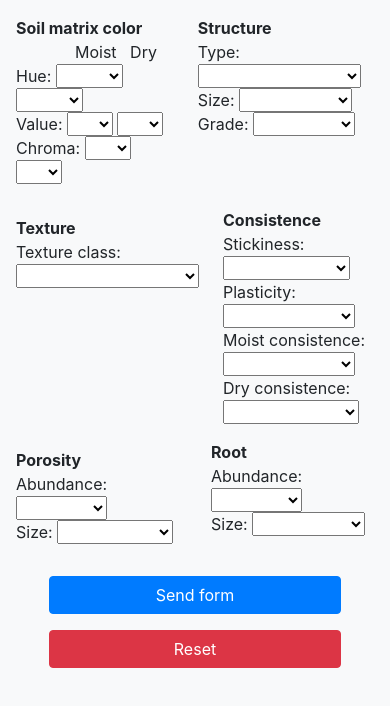
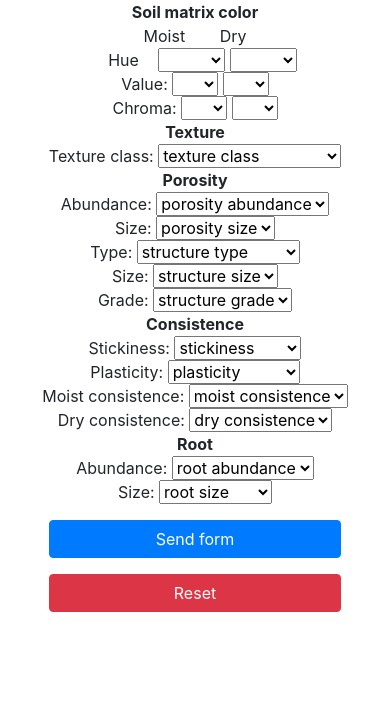
Before and after one commit to fsqitest/fsqitest.github.io, a plain HTML site: page index.html in a window 390 px wide. Drawn offline with nearby package versions, Linux system fonts and the light colour scheme.

Commit message:
cambios para responsive parte 1

```diff
--- a/index.html
+++ b/index.html
@@ -13,19 +13,21 @@
     <link rel="stylesheet" href="./styles/responsive.css">
     <title>Formulario de prueba</title>
 </head>
-<body class="bg-light">
+<body >
 
+    <main>
+        <form id="formulario" class="container">
 
-    <main >
-        <form id="formulario" >
-            <div class="d-flex flex-row justify-content-center">
-                <div class="p-3">
-                    <b>Soil matrix color</b>
-
-                    <br><span class="ml-3">&nbsp;&nbsp;&nbsp;&nbsp;&nbsp;&nbsp;</span><span class="ml-3">Moist</span>&nbsp;&nbsp;&nbsp;<span>Dry</span> <br>
-                    <span class="pc">Hue: </span>
-                    <select name="hue_moist" id="hue_moist">
-                        <option value="Vacio"></option>
+            <div class="row">
+                <div class="campo col-12 col-md-6 text-center">
+                    <b class="d-md-block">Soil matrix color</b>
+                    <span class="d-block"></span>
+                    <span class="text-center col-6">Moist</span>
+                    <span class="text-center col-6">Dry</span>
+                    <span class="d-block"></span>
+                    <span class="text-center col-6">Hue</span>
+                    <select name="hue_moist" id="hue_moist" class="">
+                        <option value="Vacio" class="movil"></option>
                         <option value="2.5Y">2.5Y</option>
                         <option value="2.5YR">2.5YR</option>
                         <option value="5YR">5YR</option>
@@ -36,10 +38,13 @@
                         <option value="Vacio"></option>
                         <option value="2.5Y">2.5Y</option>
                         <option value="2.5YR">2.5YR</option>
-                        <option, mucha value="5YR">5YR</option>
+                        <option value="5YR">5YR</option>
                         <option value="5YR">7.5YR</option>
                         <option value="10YR">10YR</option>
-                    </select> <br>
+                    </select>
+                    <span class="d-block"></span>
+
+
                     <span class="pc">Value: </span>
                     <select name="value_moist" id="value_moist">
                         <option value="Vacio"></option>
@@ -71,7 +76,9 @@
                         <option value="7">7</option>
                         <option value="7.5">7.5</option>
                         <option value="8">8</option>
-                    </select> <br>
+                    </select>
+                    <span class="d-block"></span>
+
                     <span class="pc">Chroma: </span>
                     <select name="chroma_moist" id="chroma_moist">
                         <option value="Vacio"></option>
@@ -102,47 +109,14 @@
                         <option value="6">6</option>
                     </select>
 
-                </div>
-                <div class="p-3">
-                    <b>Structure</b><br>
-                    <span class="pc">Type: </span>
-                    <select name="structure_type" id="structure_type">
-                        <option value="Vacio"></option>
-                        <option value="Granular">Granular</option>
-                        <option value="Crumbly">Crumbly</option>
-                        <option value="Subangular blocky">Subangular blocky</option>
-                        <option value="Angular blocky">Angular blocky</option>
 
-                    </select>
-                    <br>
-                    <span>Size: </span>
-                    <select name="structure_size" id="structure_size">
-                        <option value="Vacio"></option>
-                        <option value="Very fine">Very fine</option>
-                        <option value="Fine">Fine</option>
-                        <option value="Medium">Medium</option>
-                        <option value="Coarse">Coarse</option>
-                        <option value="Very coarse">Very coarse</option>
-                    </select>  <br>
-                    <span>Grade: </span>
-                    <select name="structure_grade" id="structure_grade">
-                        <option value="Vacio"></option>
-                        <option value="Very weak">Very weak</option>
-                        <option value="Weak">Weak</option>
-                        <option value="Moderate">Moderate</option>
-                        <option value="Strong">Strong</option>
-                    </select>  <br>
-                </div>
-            </div>
+                    <span class="d-block"></span>
 
-
-            <div class="d-flex flex-row justify-content-center">
-                <div class="p-3">
                     <b>Texture</b>
                     <span class="d-block"></span>
                     <span class="pc">Texture class: </span>
                     <select name="texture_class" id="texture_class">
-                        <option value="Vacio"><span class="movil"></span></option>
+                        <option value="Vacio" class="movil">texture class</option>
                         <option value="C-Clay">C-Clay</option>
                         <option value="SC-Sandy clay">SC-Sandy clay</option>
                         <option value="L-Loamy">L-Loamy</option>
@@ -152,18 +126,75 @@
                         <option value="CL-Clay loam">CL-Clay loam</option>
                         <option value="SiL-Silty loam">SiL-Silty loam</option>
                         <option value="SL-Sandy loam">SL-Sandy loam</option>
-                        <option, mucha value="LS-Loamy sand">LS-Loamy sand</option>
+                        <option value="LS-Loamy sand">LS-Loamy sand</option>
                         <option value="S-Sand">S-Sand</option>
                         <option value="Si-Silt">Si-Silt</option>
                     </select>
                     <span class="d-block"></span>
+
+                    <b>Porosity</b>
+                    <span class="d-block"></span>
+                    <span class="pc">Abundance: </span>
+                    <select name="porosity_abundance" id="porosity_abundance">
+                        <option value="Vacio">porosity abundance</option>
+                        <option value="Very few">Very few</option>
+                        <option value="Few">Few</option>
+                        <option value="Common">Common</option>
+                        <option value="Many">Many</option>
+                    </select>
+                    <span class="d-block"></span>
+                    <span class="pc">Size: </span>
+                    <select name="porosity_size" id="porosity_size">
+                        <option value="Vacio">porosity size</option>
+                        <option value="Very fine">Very fine</option>
+                        <option value="Fine">Fine</option>
+                        <option value="Medium">Medium</option>
+                        <option value="Coarse">Coarse</option>
+                        <option value="Coarse">Very Coarse</option>
+                    </select>
+
                 </div>
-                <div class="p-2">
+
+
+
+
+
+                <div class="campo col-12 col-md-6 text-center">
+                    <b class="d-none d-md-block">Structure type</b>
+
+                    <span class="pc">Type: </span>
+                    <select name="structure_type" id="structure_type">
+                        <option value="Vacio">structure type</option>
+                        <option value="Granular">Granular</option>
+                        <option value="Crumbly">Crumbly</option>
+                        <option value="Subangular blocky">Subangular blocky</option>
+                        <option value="Angular blocky">Angular blocky</option>
+                    </select>
+                    <span class="d-block"></span>
+                    <span>Size: </span>
+                    <select name="structure_size" id="structure_size">
+                        <option value="Vacio">structure size</option>
+                        <option value="Very fine">Very fine</option>
+                        <option value="Fine">Fine</option>
+                        <option value="Medium">Medium</option>
+                        <option value="Coarse">Coarse</option>
+                        <option value="Very coarse">Very coarse</option>
+                    </select>
+                    <span class="d-block"></span>
+                    <span>Grade: </span>
+                    <select name="structure_grade" id="structure_grade">
+                        <option value="Vacio">structure grade</option>
+                        <option value="Very weak">Very weak</option>
+                        <option value="Weak">Weak</option>
+                        <option value="Moderate">Moderate</option>
+                        <option value="Strong">Strong</option>
+                    </select>
+                    <span class="d-block"></span>
                     <b>Consistence</b>
                     <span class="d-block"></span>
                     <span class="pc">Stickiness: </span>
                     <select name="stickiness" id="stickiness">
-                        <option value="Vacio"><span class="movil"></span></option>
+                        <option value="Vacio">stickiness</option>
                         <option value="Non sticky">Non sticky</option>
                         <option value="Slightly sticky">Slightly sticky</option>
                         <option value="Sticky">Sticky</option>
@@ -173,7 +204,7 @@
                     <span class="d-block"></span>
                     <span class="pc">Plasticity: </span>
                     <select name="plasticity" id="plasticity">
-                        <option value="Vacio"><span class="movil"></span></option>
+                        <option value="Vacio">plasticity</option>
                         <option value="Non plastic">Non plastic</option>
                         <option value="Slightly plastic">Slightly plastic</option>
                         <option value="Plastic">Plastic</option>
@@ -182,7 +213,7 @@
                     <span class="d-block"></span>
                     <span class="pc">Moist consistence: </span>
                     <select name="moist_consistence" id="moist_consistence">
-                        <option value="Vacio"><span class="movil"></span></option>
+                        <option value="Vacio">moist consistence</option>
                         <option value="Loose">Loose</option>
                         <option value="Very friable">Very friable</option>
                         <option value="Friable">Friable</option>
@@ -194,7 +225,7 @@
                     <span class="d-block"></span>
                     <span class="pc">Dry consistence: </span>
                     <select name="dry_consistence" id="dry_consistence">
-                        <option value="Vacio"><span class="movil"></span></option>
+                        <option value="Vacio">dry consistence</option>
                         <option value="Loose">Loose</option>
                         <option value="Soft">Soft</option>
                         <option value="Slightly hard">Slightly hard</option>
@@ -203,40 +234,11 @@
                         <option value="Extremely hard">Extremely hard</option>
                     </select>
                     <span class="d-block"></span>
-                </div>
-            </div>
-
-
-            <div class="d-flex flex-row justify-content-center">
-                <div class="p-3">
-                    <b>Porosity</b>
-                    <span class="d-block"></span>
-                    <span class="pc">Abundance: </span>
-                    <select name="porosity_abundance" id="porosity_abundance">
-                        <option value="Vacio"><span class="movil"></span></option>
-                        <option value="Very few">Very few</option>
-                        <option value="Few">Few</option>
-                        <option value="Common">Common</option>
-                        <option value="Many">Many</option>
-                    </select>
-                    <span class="d-block"></span>
-                    <span class="pc">Size: </span>
-                    <select name="porosity_size" id="porosity_size">
-                        <option value="Vacio"><span class="movil"></span></option>
-                        <option value="Very fine">Very fine</option>
-                        <option value="Fine">Fine</option>
-                        <option value="Medium">Medium</option>
-                        <option value="Coarse">Coarse</option>
-                        <option value="Coarse">Very Coarse</option>
-                    </select>
-                     <span class="d-block"></span>
-                </div>
-                <div class="p-2">
                     <b>Root</b>
                     <span class="d-block"></span>
                     <span class="pc">Abundance: </span>
                     <select name="root_abundance" id="root_abundance">
-                        <option value="Vacio"><span class="movil"></span></option>
+                        <option value="Vacio">root abundance</option>
                         <option value="Very few">Very few</option>
                         <option value="Few">Few</option>
                         <option value="Common">Common</option>
@@ -245,7 +247,7 @@
                     <span class="d-block"></span>
                     <span class="pc">Size: </span>
                     <select name="root_size" id="root_size">
-                        <option value="Vacio"><span class="movil"></span></option>
+                        <option value="Vacio">root size</option>
                         <option value="Very fine">Very fine</option>
                         <option value="Fine">Fine</option>
                         <option value="Medium">Medium</option>
@@ -253,20 +255,18 @@
                         <option value="Very coarse">Very coarse</option>
                     </select> <span class="d-block"></span>
                 </div>
+            </div>
 
+            <div class="botones row">
+                <input type="submit" value="Send form" class="btn btn-primary w-75 mr-auto ml-auto">
+                <input type="reset" value="Reset" class="btn btn-danger w-75 mr-auto ml-auto" style="margin-top: 1em;">
             </div>
-            <div class="d-flex flex-column justify-content-center align-items-center" >
-                <input type="submit" value="Send form" class="btn btn-primary w-75 smb-2">
-                <input type="reset" value="Reset" class="btn btn-danger w-75" style="margin-top: 1em;">
-            </div>
+
          </form>
 
          <div id="resultado" class="text-center"></div>
+    </main>
 
-
-
-
-    </main>
 
     <div class="modal fade" id="ModalDatos">
         <div class="modal-dialog" role="document">
--- a/styles/responsive.css
+++ b/styles/responsive.css
@@ -13,3 +13,7 @@
 {
     display : none !important;
 }
+.movil
+{
+    visibility: hidden;
+}
```
